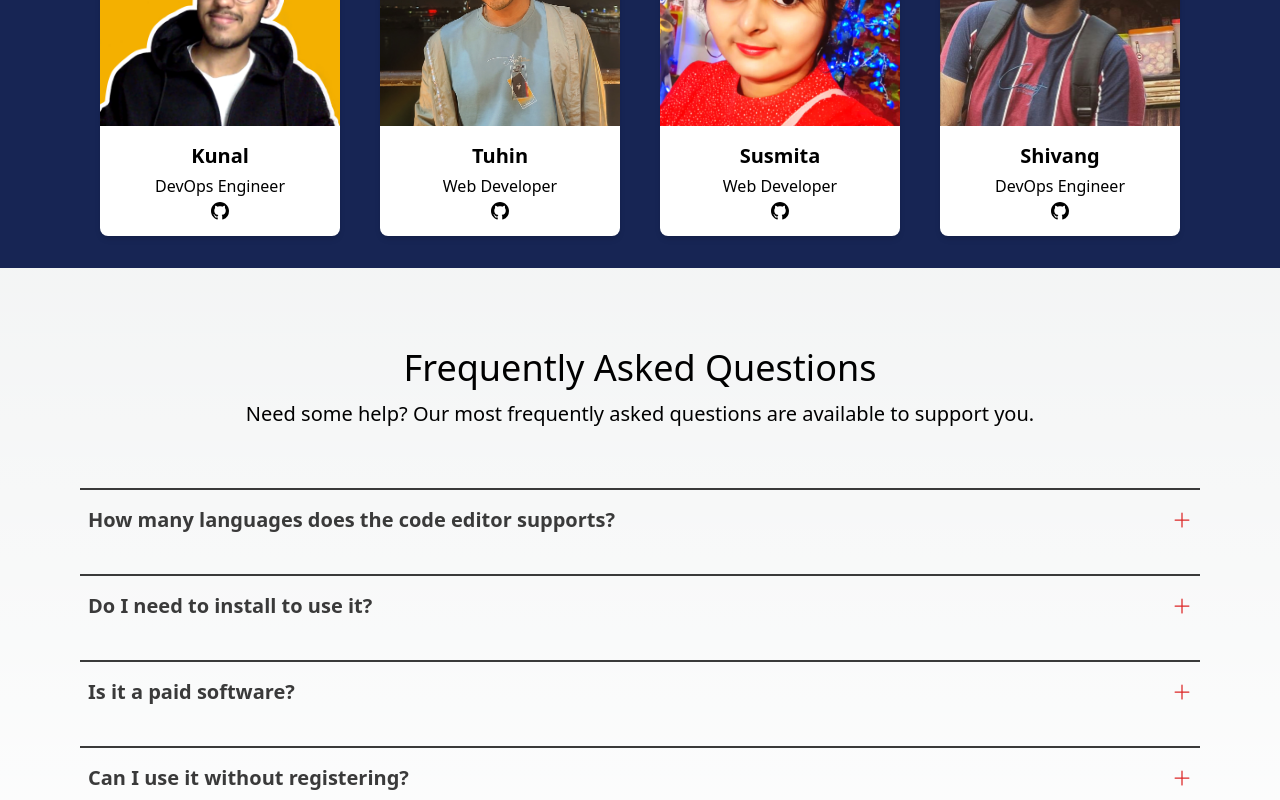
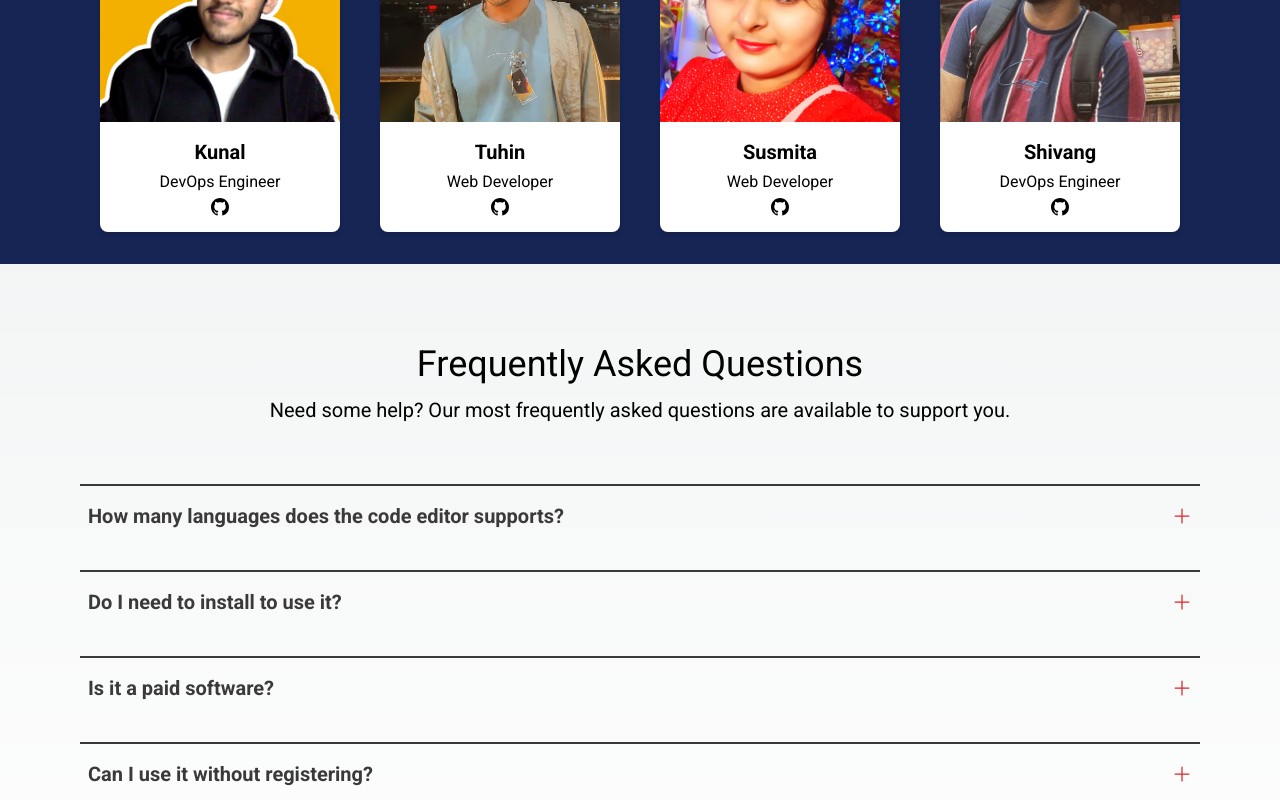
Before and after one commit to Susmita-Dey/CodeOpsEditor, a Next.js app in the folder code-editor/: page / in a window 1280 px wide. Shown: the part 1600-2400 px from the top of the page. Built offline with nearby package versions, Linux system fonts and the light colour scheme.

Commit message:
Add new font family

```diff
--- a/code-editor/components/AccordionItems.jsx
+++ b/code-editor/components/AccordionItems.jsx
@@ -17,7 +17,7 @@ const AccordionItems = ({ open, toggle, title, desc }) => {
                 </div>
             </div>
             <Collapse isOpened={open}>
-                <div className="text-sm md:text-md px-2 md:px-3 mt-4">{desc}</div>
+                <div className="text-base md:text-md px-2 md:px-3 mt-4">{desc}</div>
             </Collapse>
         </div>
     );
--- a/code-editor/components/editor/Landing.jsx
+++ b/code-editor/components/editor/Landing.jsx
@@ -98,7 +98,7 @@ const Landing = () => {
     const checkStatus = async (token) => {
         const options = {
             method: "GET",
-            url: process.env.NEXT_PUBLIC_API_URL + "/submissions" + token,
+            url: process.env.NEXT_PUBLIC_API_URL + "/" + token,
             params: { base64_encoded: "true", fields: "*" },
             headers: {
                 "X-RapidAPI-Host": process.env.NEXT_PUBLIC_API_HOST,
--- a/code-editor/pages/_app.js
+++ b/code-editor/pages/_app.js
@@ -1,10 +1,24 @@
 import '@/styles/globals.css'
 import Layout from '@/components/Layout'
+import { Roboto } from 'next/font/google'
+
+const roboto = Roboto({
+  weight: ['400', '700'],
+  style: ['normal', 'italic'],
+  subsets: ['latin'],
+})
 
 export default function App({ Component, pageProps }) {
   return (
-    <Layout>
-      <Component {...pageProps} />
-    </Layout>
+    <>
+      <style jsx global>{`
+        html {
+          font-family: ${roboto.style.fontFamily};
+        }
+      `}</style>
+      <Layout>
+        <Component {...pageProps} />
+      </Layout>
+    </>
   )
 }
```
